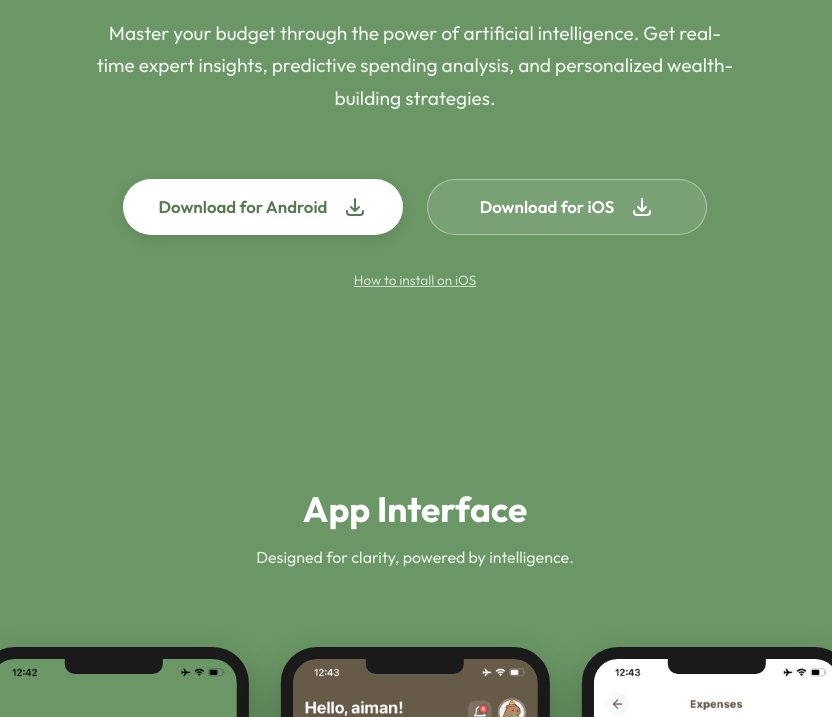
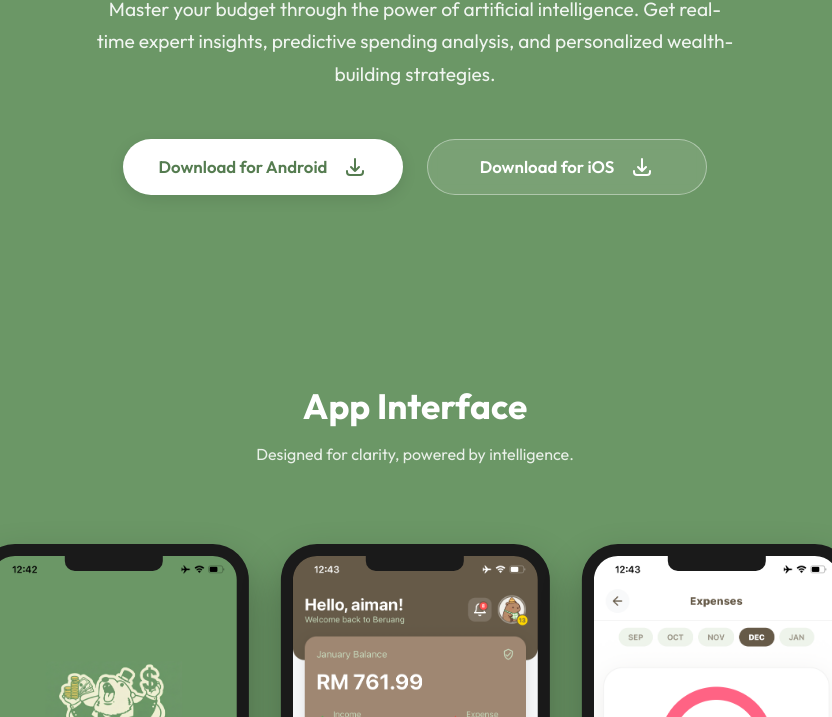
Before and after one commit to izwanGit/beruang-landing, a website built with Vite: page index.html in a window 1280 px wide. Shown: the part 442-1159 px from the top of the page, without its empty margins (225-1057 px from the left). Built offline with nearby package versions, Linux system fonts and the light colour scheme.

Commit message:
style: remove iOS install link for a cleaner, more minimal look

```diff
--- a/main.js
+++ b/main.js
@@ -29,9 +29,6 @@ document.querySelector('#app').innerHTML = `
              <span>Download for iOS</span>
              <svg width="24" height="24" fill="none" viewBox="0 0 24 24" stroke="currentColor"><path stroke-linecap="round" stroke-linejoin="round" stroke-width="2" d="M4 16v1a3 3 0 003 3h10a3 3 0 003-3v-1m-4-4l-4 4m0 0l-4-4m4 4V4"/></svg>
           </a>
-        </div>
-        <div class="install-help-wrapper">
-          <a href="#" class="install-link" onclick="openInstallModal(event)">How to install on iOS</a>
         </div>
       </div>
     </section>
--- a/style.css
+++ b/style.css
@@ -54,7 +54,7 @@ body {
   width: 100%;
   max-width: 380px;
   height: auto;
-  margin-bottom: 4rem;
+  margin-bottom: 3rem;
 }
 
 .app-screenshot-hero {
@@ -66,7 +66,7 @@ body {
 .hero-content h1 {
   font-size: 3.2rem;
   font-weight: 800;
-  margin: 0 0 1.5rem 0;
+  margin: 0 0 1rem 0;
   color: var(--white);
   letter-spacing: -0.02em;
   background: linear-gradient(to right, #fff, var(--primary));
@@ -88,7 +88,7 @@ body {
 .hero-content .subtitle {
   font-size: 1.2rem;
   color: rgba(255, 255, 255, 0.9);
-  margin: 0 auto 4rem auto;
+  margin: 0 auto 3rem auto;
   max-width: 650px;
   line-height: 1.7;
 }
@@ -682,29 +682,7 @@ body {
   color: rgba(255, 255, 255, 0.6);
 }
 
-.install-help-wrapper {
-  margin-top: 1.8rem;
-  width: 100%;
-  display: flex;
-  justify-content: center;
-}
 
-.install-link {
-  height: auto;
-  padding: 0.5rem 1rem;
-  display: flex;
-  align-items: center;
-  justify-content: center;
-  color: rgba(255, 255, 255, 0.7);
-  font-size: 0.85rem;
-  text-decoration: underline;
-  cursor: pointer;
-  transition: color 0.2s;
-}
-
-.install-link:hover {
-  color: var(--white);
-}
 
 @media (max-width: 640px) {
   .install-steps {
```
